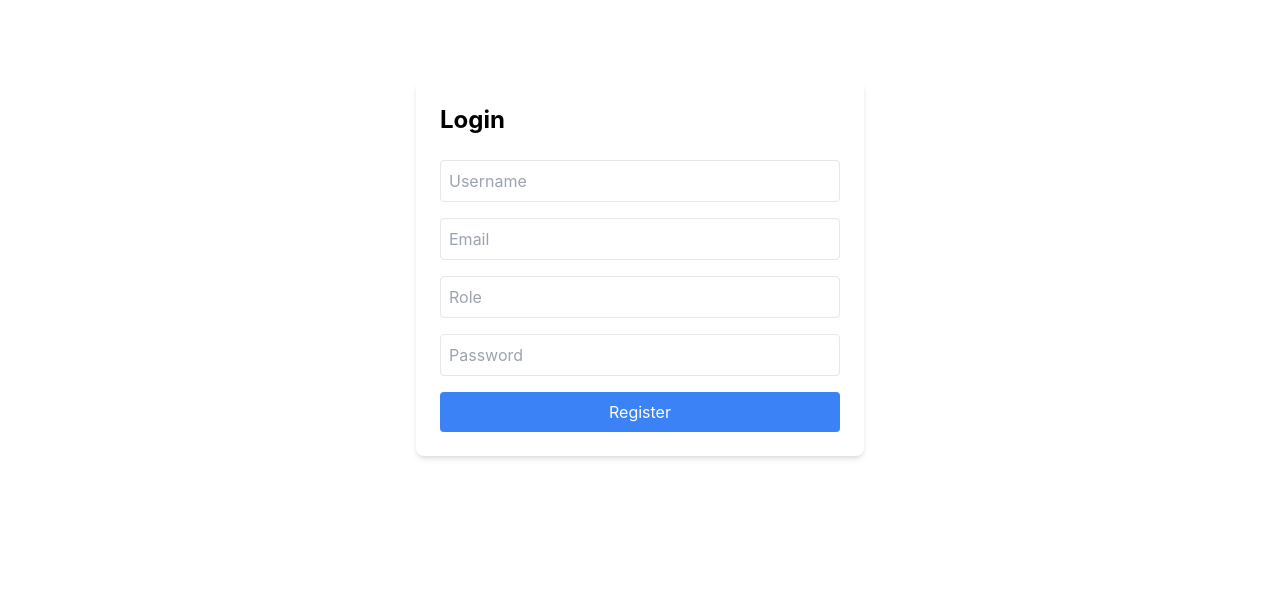
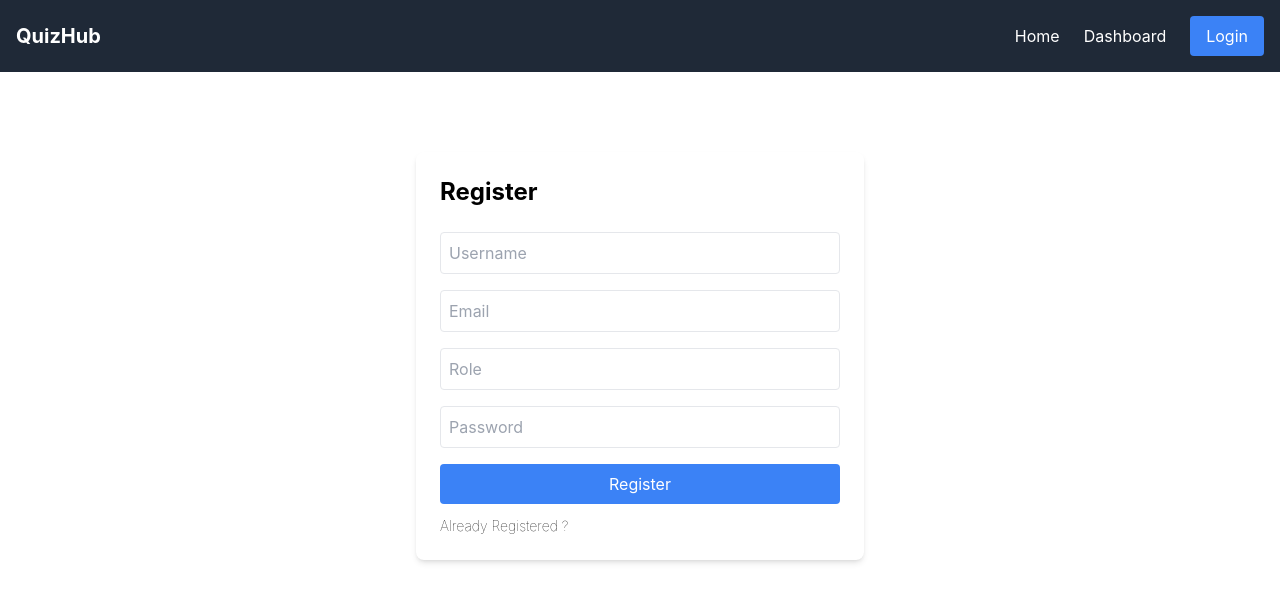
Before and after one commit to SubodaDabarera/Quiz-Platform-Frontend, a React (Vite) app: page /register in a window 1280 px wide. Shown: the top 602 px of the page. Built offline with nearby package versions, Linux system fonts and the light colour scheme.

Commit message:
Landing page, navbar and some UI changes added

```diff
--- a/src/App.tsx
+++ b/src/App.tsx
@@ -1,12 +1,33 @@
-import { createBrowserRouter } from 'react-router-dom';
+import { createBrowserRouter, Outlet } from 'react-router-dom';
 import { SocketProvider } from './contexts/SocketContext';
 import Login from './pages/Login';
 import Register from './pages/Register';
 import Dashboard from './pages/Dashboard';
 import Admin from './pages/Admin';
 import QuizRoom from './pages/QuizRoom';
+import Navbar from './components/Navbar';
+import LandingPage from './pages/LandingPage'
+
+const Root = () => (
+  <>
+    <Navbar />
+    <Outlet/>
+  </>
+);
 
 export const router = createBrowserRouter([
+  {
+    path: '/',
+    element: <Root/>,
+    children:[
+      {
+        index: true,
+        element: <LandingPage/>
+      },
+      {
+        path: '/dashboard',
+        element: <Dashboard />
+      },
       {
         path: '/',
         element: <SocketProvider><Dashboard /></SocketProvider>,
@@ -27,4 +48,7 @@ export const router = createBrowserRouter([
         path: '/quiz/:quizId',
         element: <SocketProvider><QuizRoom /></SocketProvider>,
       },
+    ]
+  }
+
 ]);
--- /dev/null
+++ b/src/components/Navbar.tsx
@@ -0,0 +1,42 @@
+import { Link } from 'react-router-dom';
+import { axiosRequest } from '../utils/api';
+
+export default function Navbar() {
+  const isAuthenticated = !!localStorage.getItem('token');
+  const isAdmin = localStorage.getItem('role') === 'admin';
+
+  const handleLogout = async () => {
+    try {
+      await axiosRequest.post('/api/auth/logout');
+      localStorage.removeItem('token');
+      localStorage.removeItem('role');
+      window.location.href = '/';
+    } catch (error) {
+      console.error('Logout failed:', error);
+    }
+  };
+
+  return (
+    <nav className="bg-gray-800 text-white p-4">
+      <div className="container mx-auto flex justify-between items-center">
+        <Link to="/" className="text-xl font-bold">QuizHub</Link>
+
+        <div className="space-x-6 flex items-center">
+          <Link to="/" className="hover:text-blue-300">Home</Link>
+          <Link to="/dashboard" className="hover:text-blue-300">Dashboard</Link>
+          {isAdmin && <Link to="/admin" className="hover:text-blue-300">Admin</Link>}
+
+          {isAuthenticated ? (
+            <button onClick={handleLogout} className="bg-red-500 px-4 py-2 rounded hover:bg-red-600">
+              Logout
+            </button>
+          ) : (
+            <Link to="/login" className="bg-blue-500 px-4 py-2 rounded hover:bg-blue-600">
+              Login
+            </Link>
+          )}
+        </div>
+      </div>
+    </nav>
+  );
+}
--- /dev/null
+++ b/src/pages/LandingPage.tsx
@@ -0,0 +1,44 @@
+import React from "react";
+import { Link } from "react-router-dom";
+
+export default function LandingPage() {
+    return (
+      <div className="min-h-screen bg-gradient-to-b from-gray-900 to-gray-800 text-white">
+        <div className="container mx-auto px-4 py-20">
+          <div className="text-center mb-16">
+            <h1 className="text-5xl font-bold mb-6">Welcome to QuizHub</h1>
+            <p className="text-xl mb-8">Create, play, and compete in real-time quizzes</p>
+            <div className="space-x-4">
+              <Link
+                to="/register"
+                className="bg-blue-500 px-8 py-3 rounded-lg text-lg hover:bg-blue-600"
+              >
+                Get Started
+              </Link>
+              <Link
+                to="/dashboard"
+                className="bg-gray-700 px-8 py-3 rounded-lg text-lg hover:bg-gray-600"
+              >
+                Browse Quizzes
+              </Link>
+            </div>
+          </div>
+
+          <div className="grid md:grid-cols-3 gap-8">
+            <div className="bg-gray-800 p-6 rounded-lg">
+              <h3 className="text-xl font-bold mb-4">Real-Time Competition</h3>
+              <p>Compete with others in live quizzes with instant leaderboards</p>
+            </div>
+            <div className="bg-gray-800 p-6 rounded-lg">
+              <h3 className="text-xl font-bold mb-4">Create & Share</h3>
+              <p>Build your own quizzes and share them with the community</p>
+            </div>
+            <div className="bg-gray-800 p-6 rounded-lg">
+              <h3 className="text-xl font-bold mb-4">Track Progress</h3>
+              <p>Monitor your performance with detailed analytics</p>
+            </div>
+          </div>
+        </div>
+      </div>
+    );
+  }
--- a/src/pages/Login.tsx
+++ b/src/pages/Login.tsx
@@ -1,6 +1,6 @@
-import { useForm } from 'react-hook-form';
-import { useNavigate } from 'react-router-dom';
-import {axiosRequest} from '../utils/api'
+import { useForm } from "react-hook-form";
+import { Link, useNavigate } from "react-router-dom";
+import { axiosRequest } from "../utils/api";
 
 interface LoginForm {
   email: string;
@@ -13,12 +13,12 @@ export default function Login() {
 
   const onSubmit = async (data: LoginForm) => {
     try {
-      const res = await axiosRequest.post('/api/auth/login', data)
-      localStorage.setItem('token', res.data.token);
-      localStorage.setItem('role', res.data.role);
-      navigate('/');
+      const res = await axiosRequest.post("/api/auth/login", data);
+      localStorage.setItem("token", res.data.token);
+      localStorage.setItem("role", res.data.role);
+      navigate("/");
     } catch (error) {
-      alert('Login failed');
+      alert("Login failed");
     }
   };
 
@@ -27,13 +27,13 @@ export default function Login() {
       <h1 className="text-2xl font-bold mb-6">Login</h1>
       <form onSubmit={handleSubmit(onSubmit)} className="space-y-4">
         <input
-          {...register('email')}
+          {...register("email")}
           type="email"
           placeholder="Email"
           className="w-full p-2 border rounded"
         />
         <input
-          {...register('password')}
+          {...register("password")}
           type="password"
           placeholder="Password"
           className="w-full p-2 border rounded"
@@ -45,6 +45,9 @@ export default function Login() {
           Login
         </button>
       </form>
+      <div className="mt-3 font-thin text-sm hover:text-blue-500 hover:font-semibold">
+        <Link to={"/register"}>Create new account</Link>
+      </div>
     </div>
   );
 }
--- a/src/pages/Register.tsx
+++ b/src/pages/Register.tsx
@@ -1,10 +1,10 @@
-import { useForm } from 'react-hook-form';
-import { useNavigate } from 'react-router-dom';
-import axios from 'axios';
-import {axiosRequest} from '../utils/api'
+import { useForm } from "react-hook-form";
+import { Link, useNavigate } from "react-router-dom";
+import axios from "axios";
+import { axiosRequest } from "../utils/api";
 
 interface RegisterForm {
-    username: string;
+  username: string;
   email: string;
   password: string;
   role: string;
@@ -17,38 +17,38 @@ export default function Register() {
   const onSubmit = async (data: RegisterForm) => {
     try {
       // const res = await axios.post('/api/auth/login', data);
-      const res = await axiosRequest.post('/api/auth/register', data)
-      localStorage.setItem('token', res?.data?.token);
-      navigate('/');
+      const res = await axiosRequest.post("/api/auth/register", data);
+      localStorage.setItem("token", res?.data?.token);
+      navigate("/");
     } catch (error) {
-      alert('Registration failed');
+      alert("Registration failed");
     }
   };
 
   return (
     <div className="max-w-md mx-auto mt-20 p-6 bg-white rounded-lg shadow-md">
-      <h1 className="text-2xl font-bold mb-6">Login</h1>
+      <h1 className="text-2xl font-bold mb-6">Register</h1>
       <form onSubmit={handleSubmit(onSubmit)} className="space-y-4">
         <input
-          {...register('username')}
+          {...register("username")}
           type="text"
           placeholder="Username"
           className="w-full p-2 border rounded"
         />
         <input
-          {...register('email')}
+          {...register("email")}
           type="email"
           placeholder="Email"
           className="w-full p-2 border rounded"
         />
         <input
-          {...register('role')}
+          {...register("role")}
           type="text"
           placeholder="Role"
           className="w-full p-2 border rounded"
         />
         <input
-          {...register('password')}
+          {...register("password")}
           type="password"
           placeholder="Password"
           className="w-full p-2 border rounded"
@@ -60,6 +60,10 @@ export default function Register() {
           Register
         </button>
       </form>
+
+      <div className="mt-3 font-thin text-sm hover:text-blue-500 hover:font-semibold">
+        <Link to={"/login"}>Already Registered ?</Link>
+      </div>
     </div>
   );
 }
```
Lines whose indentation alone changed are shown as unchanged.
